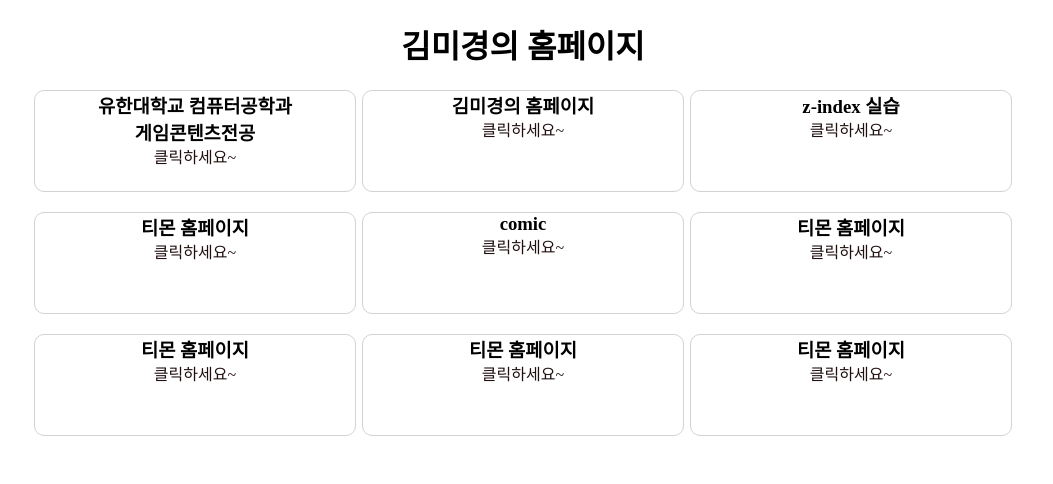
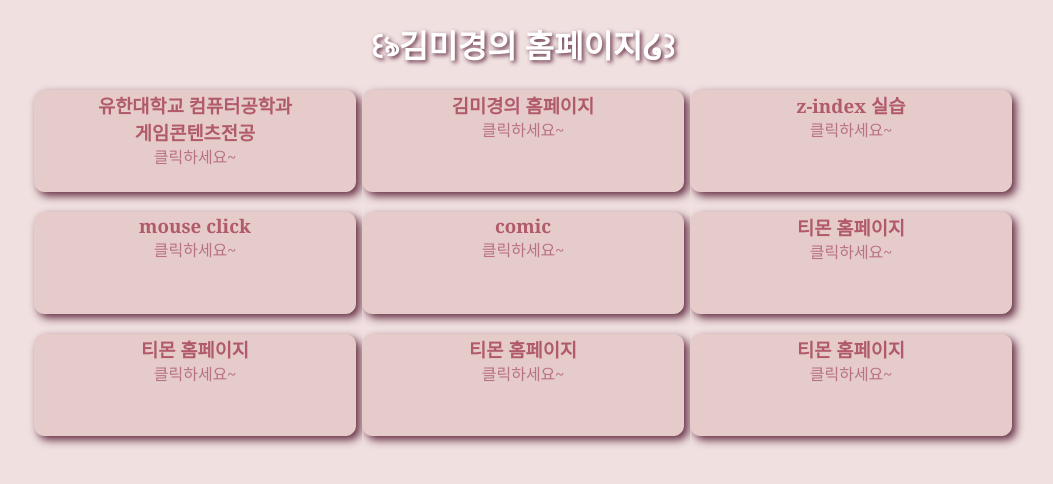
Before and after one commit to cocoacaps/sourcehtml, a plain HTML site: page index.html in a window 1280 px wide. Shown: the whole page, without its empty margins (117-1170 px from the left). Drawn offline with Linux system fonts and the light colour scheme.

Commit message:
Refactor index.html with new styles and links
Updated styles and content for improved aesthetics and functionality.

```diff
--- a/index.html
+++ b/index.html
@@ -5,20 +5,38 @@
     <meta name="viewport" content="width=device-width, initial-scale=1.0">
     <title>Document</title>
     <style>
+        *{
+            background-color: #F0E0E0;
+            color: #B05A6C;
+        }
         .div {
             text-align:center;
             width: 280px;
             height: 60px;
             padding: 20px;
-            border: 1px solid lightgrey;
+            border: 1px solid #E6CBCB;
+            background-color: #E6CBCB;
             border-radius: 10px;
             margin-bottom: 20px;
+            cursor: pointer;
+            box-shadow: 4px 4px 8px #632D42;
+            transition: transform 0.3s ease, box-shadow 0.4s ease;
+             transform-origin: center;
+             font-family: Georgia, serif;
+        }
+        .div:hover {
+        transform: scale(1.08);
+        box-shadow: 8px 8px 16px #632D42;
         }
         .div a{
               text-decoration: none;
-                color: rgb(31, 15, 15);
+                color: #B87281;
              position: relative;
-             top: -20px
+             top: -20px;
+             background-color: #E6CBCB;
+
+
+
         }
         section {
             text-align: center;
@@ -27,17 +45,21 @@
         }
         .div h3 {
              margin-top: -20px;
+             background-color: #E6CBCB;
         }
         .total
         {
             text-align: center;
+        }
+        header h1{
+            color: white; text-shadow: 2px 2px 4px #632D42;
         }
     </style>
 </head>
 <body>
      <div class="total">
         <header>
-            <h1>김미경의 홈페이지</h1>
+            <h1>꒰ঌ김미경의 홈페이지໒꒱</h1>
         </header>
         <section>
     <div class="div">
@@ -46,8 +68,8 @@
     </div>
 
     <div class="div">
-        <h3>티몬 홈페이지</h3>
-        <a href="#">클릭하세요~</a>
+        <h3>mouse click</h3>
+        <a href="clickEx.html">클릭하세요~</a>
     </div>
 
     <div class="div">
```
